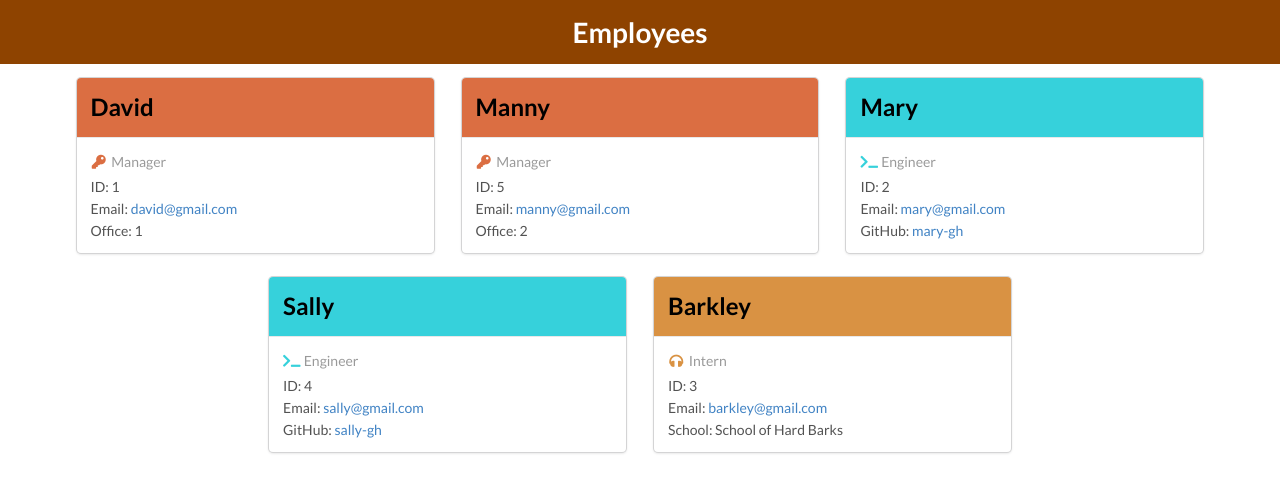
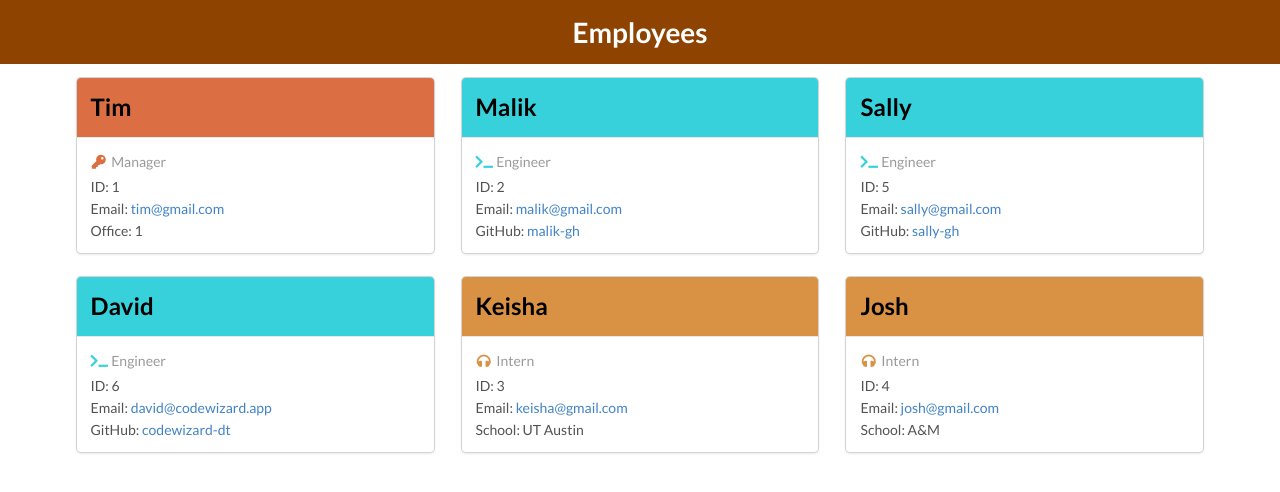
Before and after one commit to codewizard-dt/team-dash-generator, a website: page dist/dashboard.html in a window 1280 px wide. Drawn offline with nearby package versions, Linux system fonts and the light colour scheme.

Commit message:
remove cache.json

```diff
--- a/dist/dashboard.html
+++ b/dist/dashboard.html
@@ -21,7 +21,7 @@
       <div class="ui section basic">
         <div class="ui cards three">
           <div class="ui card manager">
-            <div class="header"><h2>David</h2></div>
+            <div class="header"><h2>Tim</h2></div>
             <div class="content">
               <div class="meta">
                 <i class="key icon"></i><span>Manager</span>
@@ -31,8 +31,8 @@
                   <div class="item">ID: 1</div>
                   <div class="item">
                     Email:
-                    <a target="_blank" href="mailto:david@gmail.com"
-                      >david@gmail.com</a
+                    <a target="_blank" href="mailto:tim@gmail.com"
+                      >tim@gmail.com</a
                     >
                   </div>
                   <div class="item">Office: 1</div>
@@ -41,29 +41,8 @@
             </div>
           </div>
 
-          <div class="ui card manager">
-            <div class="header"><h2>Manny</h2></div>
-            <div class="content">
-              <div class="meta">
-                <i class="key icon"></i><span>Manager</span>
-              </div>
-              <div class="description">
-                <div class="ui list">
-                  <div class="item">ID: 5</div>
-                  <div class="item">
-                    Email:
-                    <a target="_blank" href="mailto:manny@gmail.com"
-                      >manny@gmail.com</a
-                    >
-                  </div>
-                  <div class="item">Office: 2</div>
-                </div>
-              </div>
-            </div>
-          </div>
-
           <div class="ui card engineer">
-            <div class="header"><h2>Mary</h2></div>
+            <div class="header"><h2>Malik</h2></div>
             <div class="content">
               <div class="meta">
                 <i class="terminal icon"></i><span>Engineer</span>
@@ -73,14 +52,14 @@
                   <div class="item">ID: 2</div>
                   <div class="item">
                     Email:
-                    <a target="_blank" href="mailto:mary@gmail.com"
-                      >mary@gmail.com</a
+                    <a target="_blank" href="mailto:malik@gmail.com"
+                      >malik@gmail.com</a
                     >
                   </div>
                   <div class="item">
                     GitHub:
-                    <a target="_blank" href="https://github.com/mary-gh"
-                      >mary-gh</a
+                    <a target="_blank" href="https://github.com/malik-gh"
+                      >malik-gh</a
                     >
                   </div>
                 </div>
@@ -96,7 +75,7 @@
               </div>
               <div class="description">
                 <div class="ui list">
-                  <div class="item">ID: 4</div>
+                  <div class="item">ID: 5</div>
                   <div class="item">
                     Email:
                     <a target="_blank" href="mailto:sally@gmail.com"
@@ -114,8 +93,34 @@
             </div>
           </div>
 
+          <div class="ui card engineer">
+            <div class="header"><h2>David</h2></div>
+            <div class="content">
+              <div class="meta">
+                <i class="terminal icon"></i><span>Engineer</span>
+              </div>
+              <div class="description">
+                <div class="ui list">
+                  <div class="item">ID: 6</div>
+                  <div class="item">
+                    Email:
+                    <a target="_blank" href="mailto:david@codewizard.app"
+                      >david@codewizard.app</a
+                    >
+                  </div>
+                  <div class="item">
+                    GitHub:
+                    <a target="_blank" href="https://github.com/codewizard-dt"
+                      >codewizard-dt</a
+                    >
+                  </div>
+                </div>
+              </div>
+            </div>
+          </div>
+
           <div class="ui card intern">
-            <div class="header"><h2>Barkley</h2></div>
+            <div class="header"><h2>Keisha</h2></div>
             <div class="content">
               <div class="meta">
                 <i class="headphones icon"></i><span>Intern</span>
@@ -125,11 +130,32 @@
                   <div class="item">ID: 3</div>
                   <div class="item">
                     Email:
-                    <a target="_blank" href="mailto:barkley@gmail.com"
-                      >barkley@gmail.com</a
+                    <a target="_blank" href="mailto:keisha@gmail.com"
+                      >keisha@gmail.com</a
                     >
                   </div>
-                  <div class="item">School: School of Hard Barks</div>
+                  <div class="item">School: UT Austin</div>
+                </div>
+              </div>
+            </div>
+          </div>
+
+          <div class="ui card intern">
+            <div class="header"><h2>Josh</h2></div>
+            <div class="content">
+              <div class="meta">
+                <i class="headphones icon"></i><span>Intern</span>
+              </div>
+              <div class="description">
+                <div class="ui list">
+                  <div class="item">ID: 4</div>
+                  <div class="item">
+                    Email:
+                    <a target="_blank" href="mailto:josh@gmail.com"
+                      >josh@gmail.com</a
+                    >
+                  </div>
+                  <div class="item">School: A&M</div>
                 </div>
               </div>
             </div>
--- a/package.json
+++ b/package.json
@@ -4,6 +4,7 @@
   "description": "",
   "main": "index.js",
   "scripts": {
+    "start": "node index.js",
     "test": "jest --verbose"
   },
   "repository": {
```
Also changed, not shown: dist/cache.json (deleted, +0 -39 lines), README.md, 1 other file.
